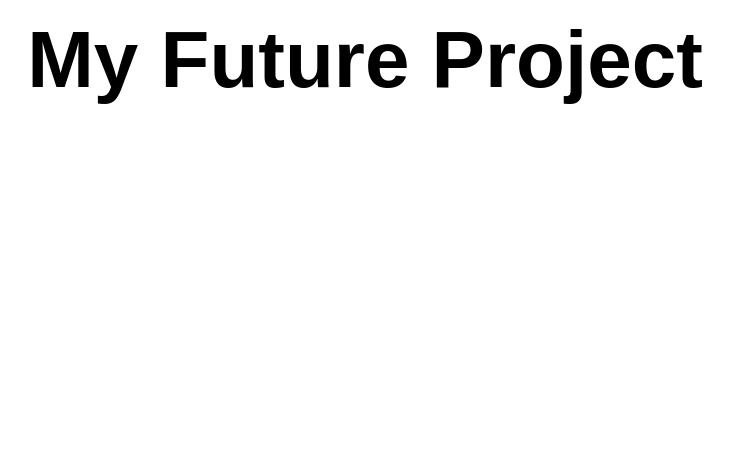
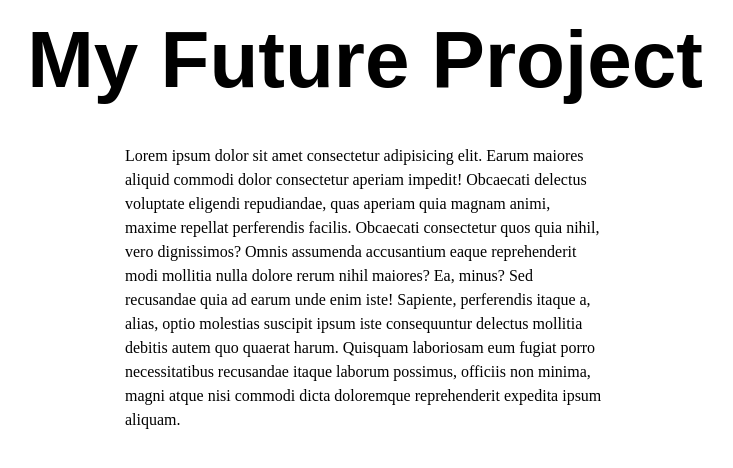
Before and after one commit to tlaplante2/future-new-project, a plain HTML site: page index.html in a window 1280 px wide. Shown: the whole page, without its empty margins (275-1008 px from the left). Drawn offline with Linux system fonts and the light colour scheme.

Commit message:
added paragraph

```diff
--- a/css/Styles.css
+++ b/css/Styles.css
@@ -2,4 +2,10 @@ h1 {
     text-align: center;
     font-family: sans-serif;
     font-size: 5rem;
+    margin-bottom: 1.5rem;
 }
+
+p {
+    max-width: 60ch;
+    margin: 0 auto;
+}
--- a/index.html
+++ b/index.html
@@ -18,5 +18,6 @@
 </head>
 <body>
     <h1>My Future Project</h1>
+    <p>Lorem ipsum dolor sit amet consectetur adipisicing elit. Earum maiores aliquid commodi dolor consectetur aperiam impedit! Obcaecati delectus voluptate eligendi repudiandae, quas aperiam quia magnam animi, maxime repellat perferendis facilis. Obcaecati consectetur quos quia nihil, vero dignissimos? Omnis assumenda accusantium eaque reprehenderit modi mollitia nulla dolore rerum nihil maiores? Ea, minus? Sed recusandae quia ad earum unde enim iste! Sapiente, perferendis itaque a, alias, optio molestias suscipit ipsum iste consequuntur delectus mollitia debitis autem quo quaerat harum. Quisquam laboriosam eum fugiat porro necessitatibus recusandae itaque laborum possimus, officiis non minima, magni atque nisi commodi dicta doloremque reprehenderit expedita ipsum aliquam.</p>
 </body>
 </html>
```
